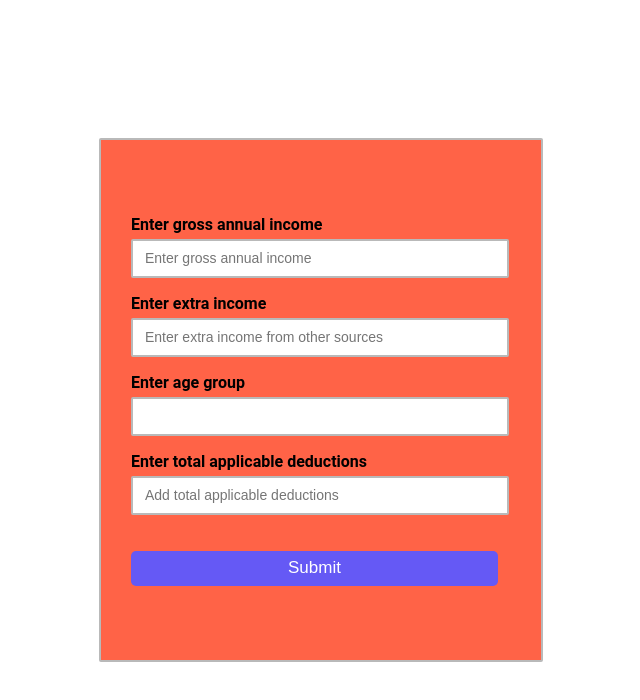
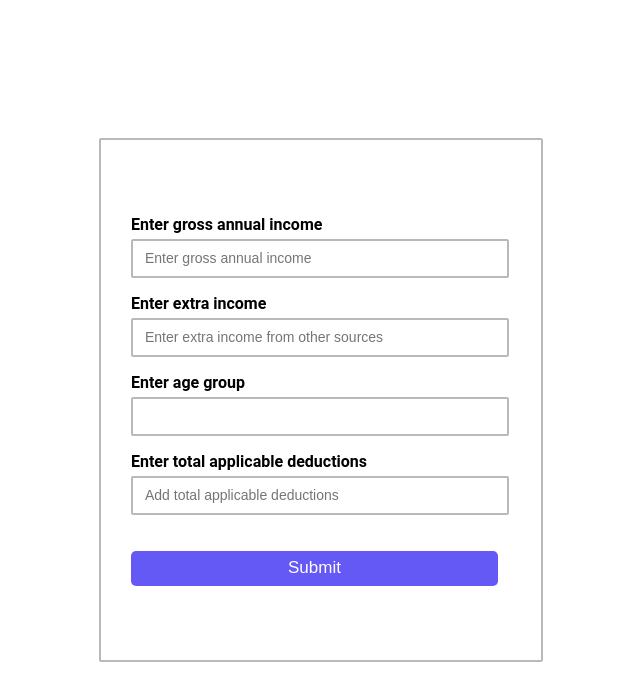
Before and after one commit to Sahith-03/Tax-Calculator, a plain HTML site: page index.html in a window 1280 px wide. Shown: the whole page, without its empty margins (319-959 px from the left). Drawn offline with Linux system fonts and the light colour scheme.

Commit message:
Update index.css

```diff
--- a/index.css
+++ b/index.css
@@ -28,7 +28,7 @@ body{
     left: 0;
     right: 0;
     margin: auto;
-    background-color: tomato;
+/*     background-color: tomato; */
   }
 
   form input{
```
